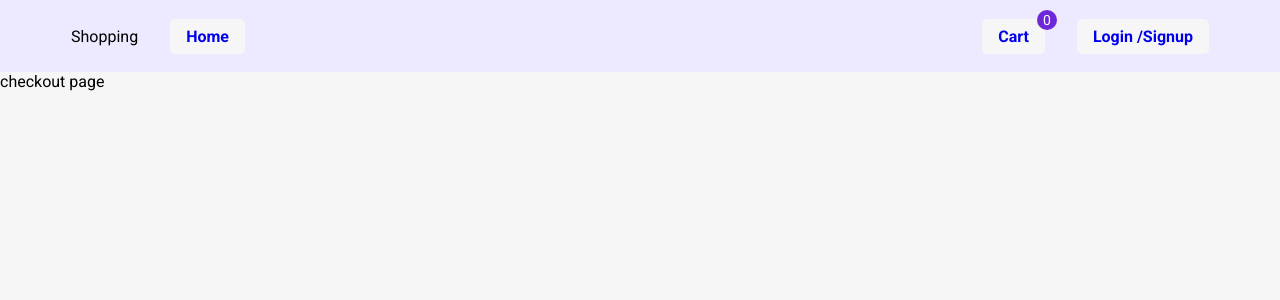
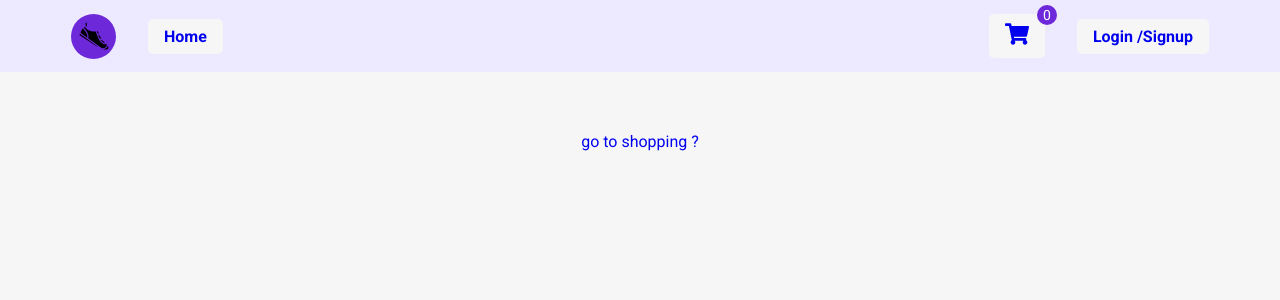
Before and after one commit to MiaadEstakhri/shopping-cart-React-, a React (Create React App) app: page /checkout in a window 1280 px wide. Shown: the top 300 px of the page. Built offline with nearby package versions, Linux system fonts and the light colour scheme.

Commit message:
Create a checkout page

```diff
--- a/package.json
+++ b/package.json
@@ -7,6 +7,7 @@
     "formik": "^2.2.9",
     "react": "^18.2.0",
     "react-dom": "^18.2.0",
+    "react-icons": "^4.6.0",
     "react-router-dom": "^6.4.3",
     "react-scripts": "5.0.1",
     "react-toastify": "^9.1.1",
--- /dev/null
+++ b/src/components/Checkout/Checkout.js
@@ -0,0 +1,48 @@
+import { Link } from "react-router-dom";
+import { useAuth, useAuthAction } from "../../providers/AuthProvider";
+import { useCart } from "../../providers/CartProvider";
+import "./checkout.css";
+
+const Checkout = () => {
+  const auth = useAuth();
+  const { cart, total } = useCart();
+
+  if (!cart.length)
+    return (
+      <main className="container">
+        <Link to="/">go to shopping ?</Link>
+      </main>
+    );
+  return (
+    <main className="container">
+      <section className="checkoutCenter">
+        {auth ? (
+          <>
+            <div className="checkoutItemList">
+              <h3>Checkout detail</h3>
+              <p>Name : {auth.data.name}</p>
+              <p>Email : {auth.data.email}</p>
+              <p>Phone Number : {auth.data.phoneNumber}</p>
+            </div>
+            <div className="checkoutSummery">
+              {cart &&
+                cart.map((c) => {
+                  return (
+                    <div key={c.id}>
+                      div {c.name} * {c.quantity} : {c.quantity * c.offPrice} $
+                    </div>
+                  );
+                })}
+              <hr />
+              <div>{total} $</div>
+            </div>
+          </>
+        ) : (
+          <h4>please login !</h4>
+        )}
+      </section>
+    </main>
+  );
+};
+
+export default Checkout;
--- /dev/null
+++ b/src/components/Checkout/checkout.css
@@ -0,0 +1,38 @@
+.checkoutCenter {
+  display: flex;
+  justify-content: center;
+  width: 90vw;
+  max-width: 1170px;
+  margin-top: 50px;
+}
+
+.checkoutItemList {
+  display: flex;
+  flex-direction: column;
+  background-color: #fff;
+  border: 1px solid #ccc;
+  border-radius: 5px;
+  flex: 1;
+  padding: 1rem;
+}
+
+.checkoutItemList p {
+  margin-top: 7px;
+  font-weight: 500;
+}
+
+.checkoutSummery {
+  display: flex;
+  flex-direction: column;
+  padding: 1rem;
+  background-color: #fff;
+  border: 1px solid #ccc;
+  border-radius: 5px;
+  margin-left: 20px;
+  width: 30%;
+}
+
+.checkoutSummery div {
+  margin-top: 7px;
+  font-weight: 600;
+}
--- a/src/components/Navigation/Navigation.js
+++ b/src/components/Navigation/Navigation.js
@@ -1,6 +1,8 @@
 import { NavLink } from "react-router-dom";
 import { useAuth } from "../../providers/AuthProvider";
 import { useCart } from "../../providers/CartProvider";
+import { FaUserCircle, FaShoppingCart } from "react-icons/fa";
+import { GiRunningShoe } from "react-icons/gi";
 import "./navigation.css";
 
 const Navigation = () => {
@@ -11,7 +13,11 @@ const Navigation = () => {
       <nav>
         <div>
           <ul>
-            <li>Shopping</li>
+            <li>
+              <h1>
+                <GiRunningShoe className="logoIcon" />
+              </h1>
+            </li>
             <li>
               <NavLink
                 to="/"
@@ -29,7 +35,7 @@ const Navigation = () => {
                 to="/cart"
                 className={({ isActive }) => (isActive ? " activated" : "")}
               >
-                Cart
+                <FaShoppingCart className="shoppingIcon" />
               </NavLink>
               <span>{cart.length}</span>
             </li>
@@ -38,7 +44,11 @@ const Navigation = () => {
                 to={userData ? "/profile" : "/login"}
                 className={({ isActive }) => (isActive ? " activated" : "")}
               >
-                {userData ? "profile" : "Login /Signup"}
+                {userData ? (
+                  <FaUserCircle className="userIcon" />
+                ) : (
+                  "Login /Signup"
+                )}
               </NavLink>
             </li>
           </ul>
--- a/src/components/Navigation/navigation.css
+++ b/src/components/Navigation/navigation.css
@@ -61,3 +61,22 @@
   color: #fff;
   font-size: 14px;
 }
+
+.userIcon,
+.shoppingIcon {
+  font-size: 1.5rem;
+}
+
+li h1 {
+  width: 45px;
+  height: 45px;
+  border-radius: 50%;
+  background-color: #6d28d9;
+  display: flex;
+  justify-content: center;
+  align-items: center;
+}
+
+.logoIcon {
+  font-size: 2rem;
+}
--- a/src/pages/CheckoutPage/CheckoutPage.js
+++ b/src/pages/CheckoutPage/CheckoutPage.js
@@ -1,9 +1,10 @@
+import Checkout from "../../components/Checkout/Checkout";
 import Layout from "../../Layout/Layout";
 
 const CheckoutPage = () => {
   return (
     <Layout>
-      <div>checkout page</div>
+      <Checkout />
     </Layout>
   );
 };
```
Also changed, not shown: 1 other file (tests, documents, lock files or other folders).
